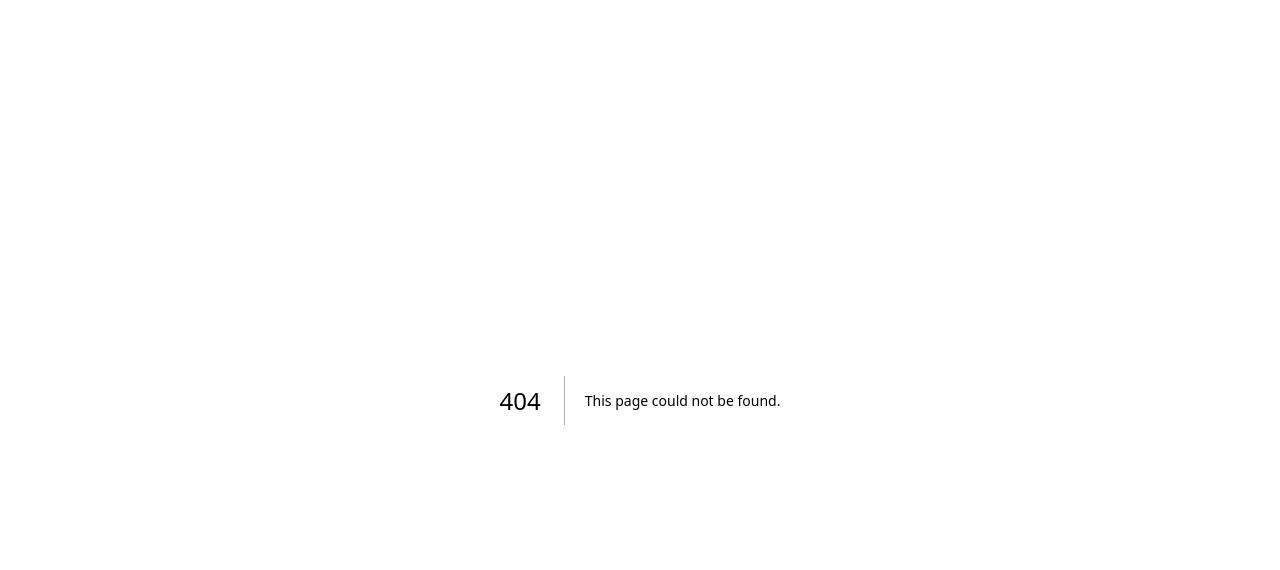
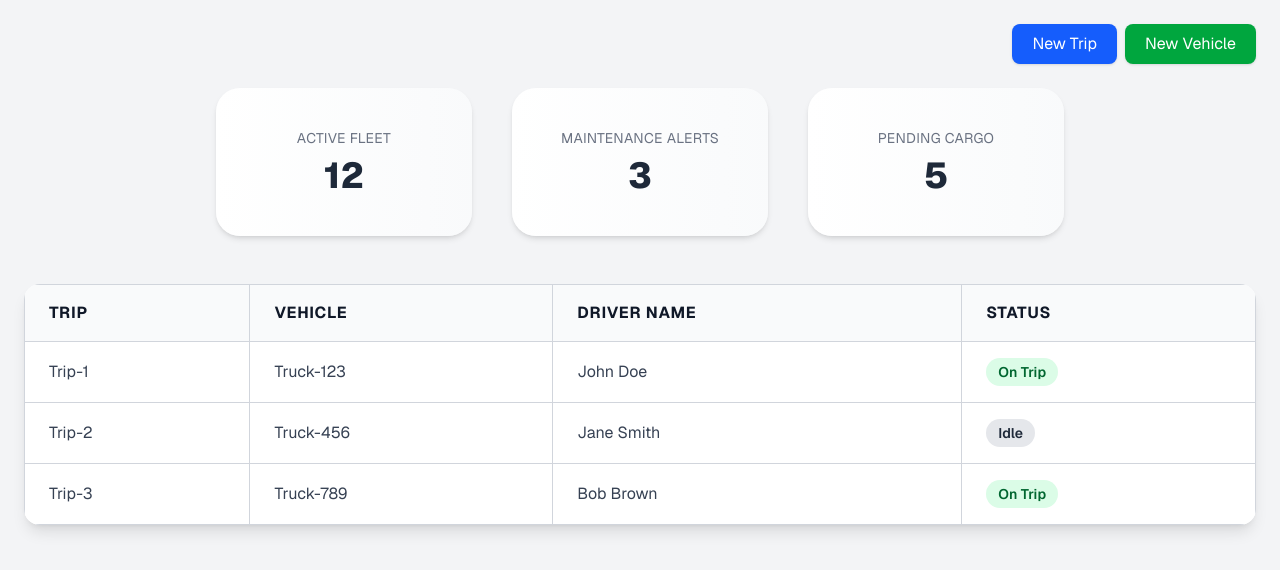
Before and after one commit to KrishBawangade/fleet_flow, a Next.js app in the folder frontend/: page /dashboard in a window 1280 px wide. Before the commit this address had no page. Shown: the top 570 px of the page. Built offline with nearby package versions, Linux system fonts and the light colour scheme.

Commit message:
create main dashboard ui

```diff
--- /dev/null
+++ b/frontend/app/dashboard/page.tsx
@@ -0,0 +1,101 @@
+// pages/dashboard.tsx
+import React from "react";
+
+interface Trip {
+  id: number;
+  tripName: string;
+  vehicle: string;
+  driverName: string;
+  status: "On Trip" | "Idle";
+}
+
+const tripsData: Trip[] = [
+  { id: 1, tripName: "Trip-1", vehicle: "Truck-123", driverName: "John Doe", status: "On Trip" },
+  { id: 2, tripName: "Trip-2", vehicle: "Truck-456", driverName: "Jane Smith", status: "Idle" },
+  { id: 3, tripName: "Trip-3", vehicle: "Truck-789", driverName: "Bob Brown", status: "On Trip" },
+];
+
+const Dashboard: React.FC = () => {
+  return (
+    <div className="p-6 bg-gray-100 min-h-screen font-sans relative">
+      {/* Top Right Buttons */}
+      <div className="absolute right-6 top-6 flex gap-2">
+        <button className="bg-blue-600 text-white px-5 py-2 rounded-lg shadow hover:bg-blue-700 transition">
+          New Trip
+        </button>
+        <button className="bg-green-600 text-white px-5 py-2 rounded-lg shadow hover:bg-green-700 transition">
+          New Vehicle
+        </button>
+      </div>
+
+      {/* Centered Large Metrics */}
+      <div className="flex justify-center gap-10 mt-16">
+        <div className="bg-gradient-to-r from-white to-gray-50 p-10 rounded-3xl shadow-md w-64 text-center hover:shadow-xl transition">
+          <h2 className="text-gray-500 text-sm uppercase tracking-wide">Active Fleet</h2>
+          <p className="text-4xl font-extrabold mt-2 text-gray-800">12</p>
+        </div>
+        <div className="bg-gradient-to-r from-white to-gray-50 p-10 rounded-3xl shadow-md w-64 text-center hover:shadow-xl transition">
+          <h2 className="text-gray-500 text-sm uppercase tracking-wide">Maintenance Alerts</h2>
+          <p className="text-4xl font-extrabold mt-2 text-gray-800">3</p>
+        </div>
+        <div className="bg-gradient-to-r from-white to-gray-50 p-10 rounded-3xl shadow-md w-64 text-center hover:shadow-xl transition">
+          <h2 className="text-gray-500 text-sm uppercase tracking-wide">Pending Cargo</h2>
+          <p className="text-4xl font-extrabold mt-2 text-gray-800">5</p>
+        </div>
+      </div>
+
+      {/* Table Section */}
+      <div className="bg-white rounded-2xl shadow-lg overflow-x-auto mt-12">
+        <table className="min-w-full border border-gray-300 divide-y divide-gray-300">
+          <thead className="bg-gray-50">
+            <tr>
+              <th className="px-6 py-4 text-left text-base font-bold text-gray-900 uppercase tracking-wider border-r border-gray-300">
+                Trip
+              </th>
+              <th className="px-6 py-4 text-left text-base font-bold text-gray-900 uppercase tracking-wider border-r border-gray-300">
+                Vehicle
+              </th>
+              <th className="px-6 py-4 text-left text-base font-bold text-gray-900 uppercase tracking-wider border-r border-gray-300">
+                Driver Name
+              </th>
+              <th className="px-6 py-4 text-left text-base font-bold text-gray-900 uppercase tracking-wider">
+                Status
+              </th>
+            </tr>
+          </thead>
+          <tbody className="bg-white divide-y divide-gray-200">
+            {tripsData.map((trip) => (
+              <tr
+                key={trip.id}
+                className="border-b border-gray-300 hover:bg-gray-50 transition"
+              >
+                <td className="px-6 py-4 whitespace-nowrap border-r border-gray-300 text-gray-700">
+                  {trip.tripName}
+                </td>
+                <td className="px-6 py-4 whitespace-nowrap border-r border-gray-300 text-gray-700">
+                  {trip.vehicle}
+                </td>
+                <td className="px-6 py-4 whitespace-nowrap border-r border-gray-300 text-gray-700">
+                  {trip.driverName}
+                </td>
+                <td className="px-6 py-4 whitespace-nowrap">
+                  <span
+                    className={`px-3 py-1 inline-flex text-sm leading-5 font-semibold rounded-full ${
+                      trip.status === "On Trip"
+                        ? "bg-green-100 text-green-800"
+                        : "bg-gray-200 text-gray-800"
+                    }`}
+                  >
+                    {trip.status}
+                  </span>
+                </td>
+              </tr>
+            ))}
+          </tbody>
+        </table>
+      </div>
+    </div>
+  );
+};
+
+export default Dashboard;
```
